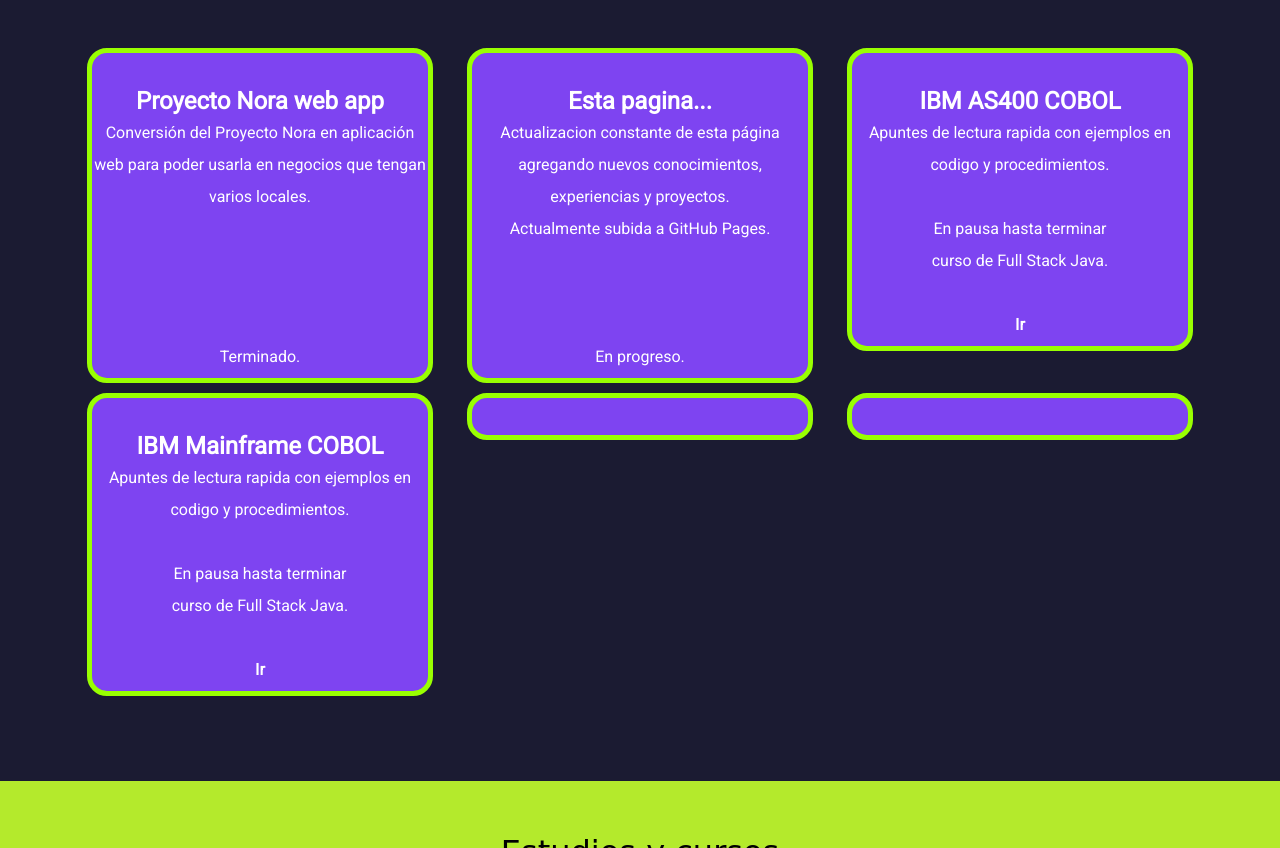
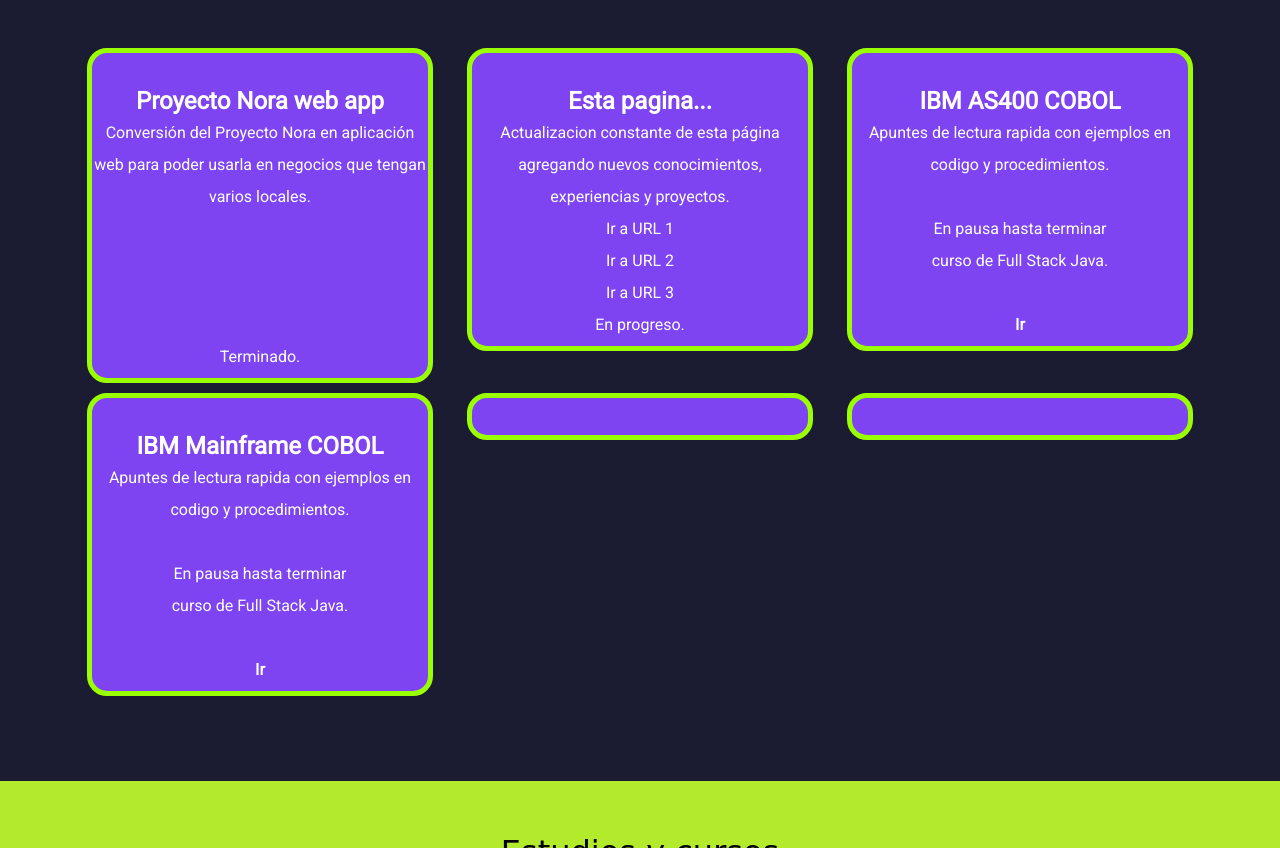
Before and after one commit to MarceloGarassino/Portfolio, a plain HTML site: page index.html in a window 1280 px wide. Shown: the part 2360-3208 px from the top of the page. Drawn offline with nearby package versions, Linux system fonts and the light colour scheme; files whose address does not match are found by name; a web font is replaced by a local one.

Commit message:
11f
Signed-off-by: marcelogarassino <marauggar@gmail.com>

```diff
--- a/index.html
+++ b/index.html
@@ -221,7 +221,8 @@
                         style="background-color: #7e44f1; color:white; border: 5px solid; border-color: rgb(153, 255, 1); border-radius: 20px; ">
                         <p style="font-size: 24px; font-weight: bold;"><br>Esta pagina...</p>
                         <a>Actualizacion constante de esta página agregando nuevos conocimientos, experiencias y
-                            proyectos.<br>Actualmente subida a GitHub Pages.<br><br><br><br> En progreso.<br></a>
+                            proyectos.<br><a class="direcciones" href="http://gara.ddns.net/portfolio/portfolio03/index.php">Ir a URL 1</a><br><a class="direcciones" href="http://marcelogarassino.us.to">Ir a URL 2</a><br>
+                            <a class="direcciones" href="https://marcelogarassino.github.io/Portfolio/">Ir a URL 3</a><br> En progreso.<br></a>
                         <div class="proyecto">
                             <div class="overlay">
                             </div>
--- a/style04.css
+++ b/style04.css
@@ -18,7 +18,14 @@ hr {
  }
 
 
-
+.direcciones {
+     text-decoration: none;
+     color:white;
+     &:hover{
+          color:greenyellow;
+          text-shadow: whitesmoke;
+     }
+}
 
 
 /* Niveles de Pergaminos */
```
